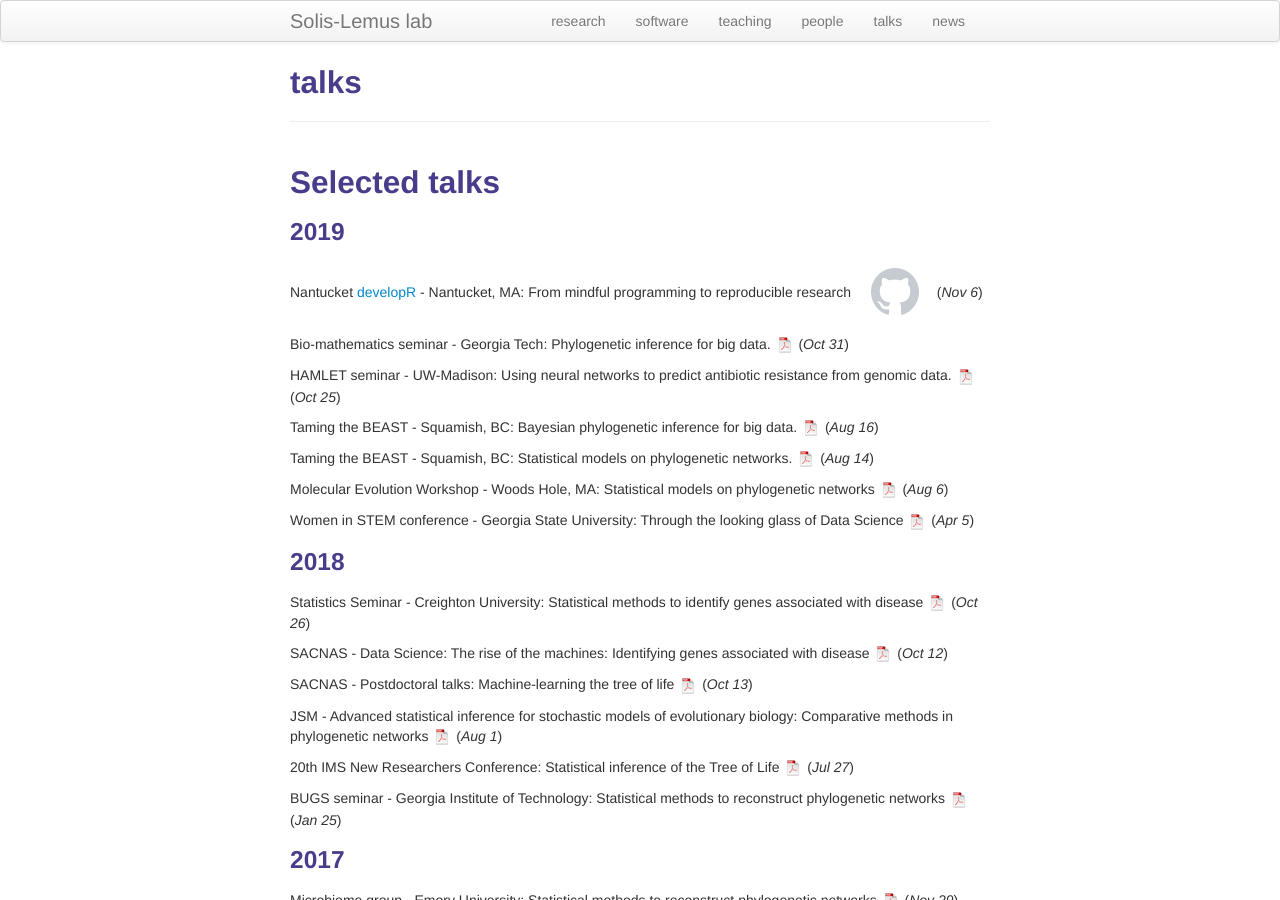
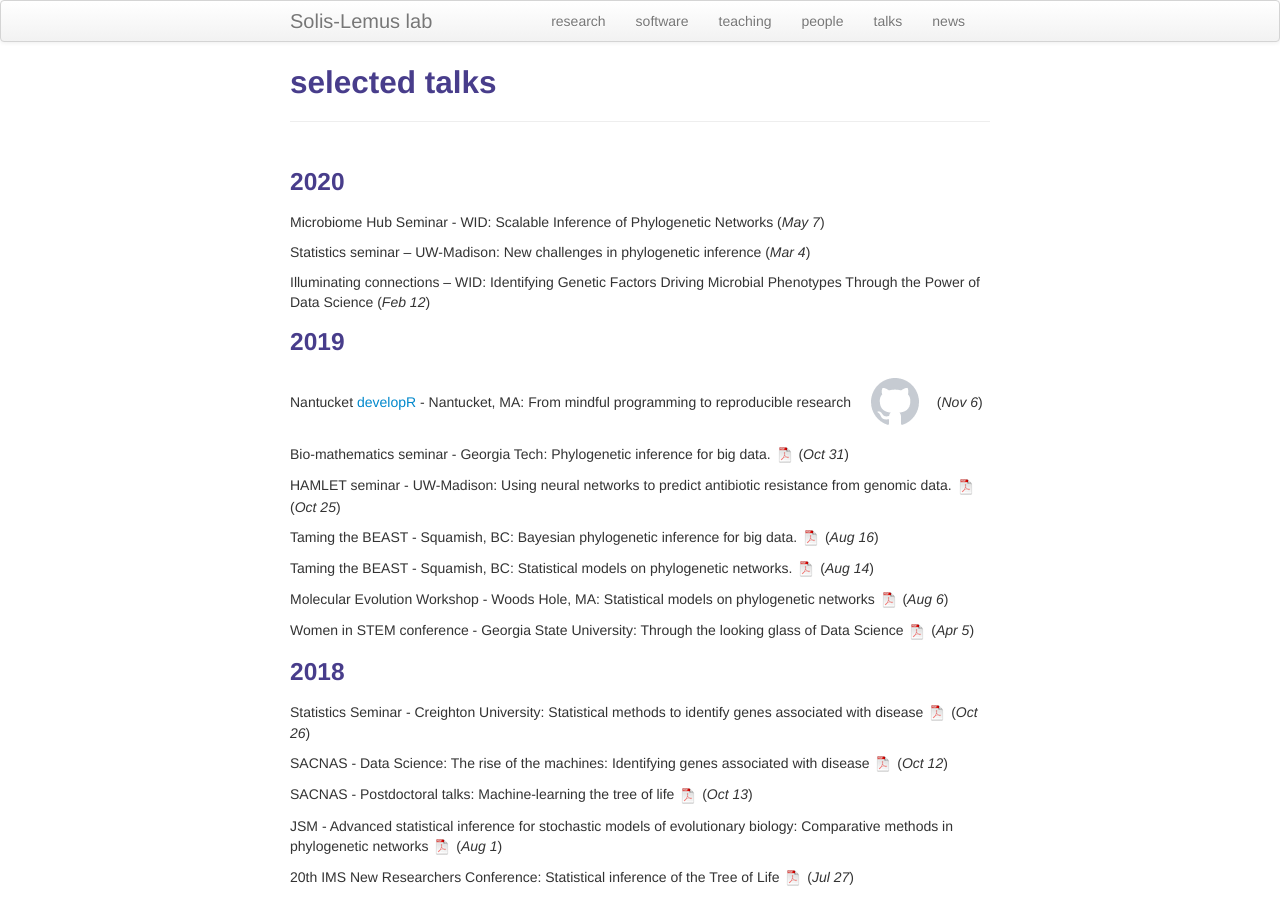
Before and after one commit to solislemuslab/solislemuslab.github.io, a Jekyll site: the page built from pages/talks.md, in a window 1280 px wide and 900 px high. Built offline with Jekyll 4.4.1, drawn with Linux system fonts in a browser that asks for light colours.

Commit message:
updated talks

```diff
--- a/pages/talks.md
+++ b/pages/talks.md
@@ -1,10 +1,17 @@
 ---
 layout: page
-title: talks
+title: selected talks
 description: Claudia Solis-Lemus' talks
 ---
 
-## Selected talks
+### 2020
+
+Microbiome Hub Seminar - WID: Scalable Inference of Phylogenetic Networks (_May 7_)
+
+Statistics seminar – UW-Madison: New challenges in phylogenetic inference (_Mar 4_)
+
+Illuminating connections – WID: Identifying Genetic Factors Driving Microbial Phenotypes Through
+the Power of Data Science (_Feb 12_)
 
 ### 2019
 
```
